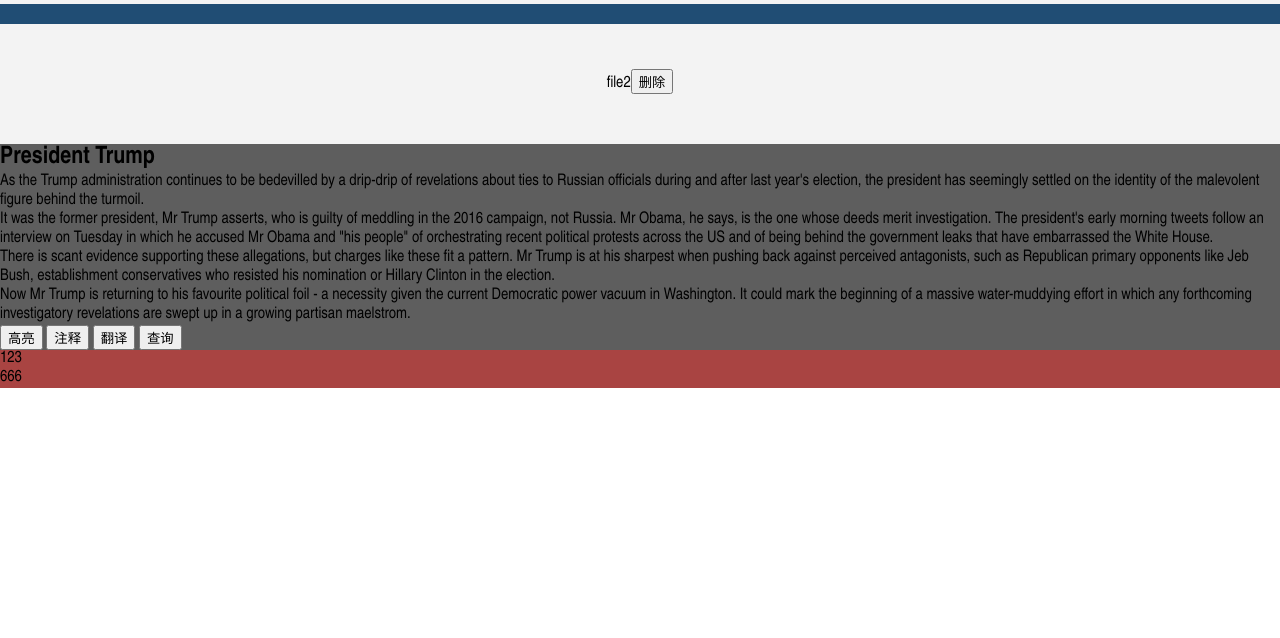
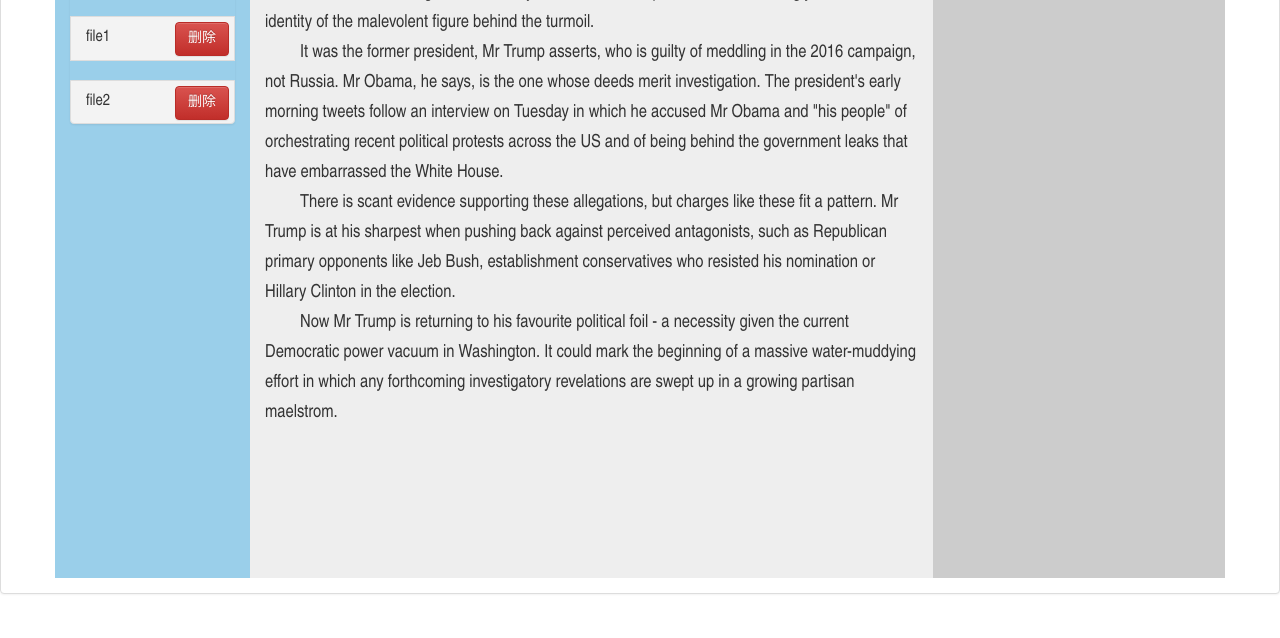
Before and after one commit to demongodYY/local-reader, a website: page index.html in a window 1280 px wide. Shown: the part 162-800 px from the top of the page. Drawn offline with Linux system fonts and the light colour scheme.

Commit message:
dianwu #3

```diff
--- a/index.html
+++ b/index.html
@@ -3,29 +3,34 @@
 <head>
     <meta charset="UTF-8">
     <title>Local-Reader</title>
-    <!--<link href="bower_components/bootstrap/dist/css/bootstrap.min.css " rel="stylesheet" type="text/css"/>-->
-    <!--<link href="bower_components/bootstrap/dist/css/bootstrap-theme.min.css" rel="stylesheet" type="text/css"/>-->
+    <!----><link href="bower_components/bootstrap/dist/css/bootstrap.min.css " rel="stylesheet" type="text/css"/>
+    <!----><link href="bower_components/bootstrap/dist/css/bootstrap-theme.min.css" rel="stylesheet" type="text/css"/>
     <link rel="stylesheet" type="text/css" href="static/css/main.css"/>
     <script src="bower_components/jquery/dist/jquery.min.js"></script>
-    <!--<script src="bower_components/bootstrap/dist/js/bootstrap.min.js"></script>-->
+    <!----><script src="bower_components/bootstrap/dist/js/bootstrap.min.js"></script>
     <script src="static/js/main.js"></script>
+    <link href="static/css/list_dian.css" rel="stylesheet">
 
 </head>
 <body>
-        <div class="div_files">
+    <div class="eg panel panel-default container-fluid">
+    <div class="panel-heading">FCC文本阅读器</div>
+    <div class="panel-body">
+        <div id="view">
             <div class="container">
                 <div class="row">
-	    <div class="div_catalog col-md-3">
-	    	<label for="sfile" class="btn btn-primary">打开本地文档</label>
+                    <div class="div_catalog col-md-2">
+                        <label for="sfile" class="btn btn-primary">open</label>
                         <input type="file" class="file_open" id="sfile" />
                         <div class="div_files">
                             <ul class="ul_files list-group">
-	                <li class="div_file1 list-group-item"><span>file1</span><button class="btn btn-danger">删除</button></li>
-	                <li class="div_file2 list-group-item"><span>file2</span><button class="btn btn-danger">删除</button></li>
+                                <li class="div_file1 list-group-item"><span>file1</span><button class="btn btn-danger pull-right">删除</button></li>
+                                <li class="div_file2 list-group-item"><span>file1</span><button class="btn btn-danger pull-right">删除</button></li>
+                                <li class="div_file3 list-group-item"><span>file2</span><button class="btn btn-danger pull-right">删除</button></li>
                             </ul>
                         </div>
                     </div>
-	    <div class="div_content col-md-6">
+                    <div class="div_content col-md-7">
                         <div class="div_container">
                             <h2>President Trump</h2>
                             <p>As the Trump administration continues to be bedevilled by a drip-drip of revelations about ties to Russian officials during and after last year's election, the president has seemingly settled on the identity of the malevolent figure behind the turmoil.</p>
@@ -47,5 +52,8 @@
                     </div>
                 </div>
             </div>
+        </div>
+    </div>
+</div>
 </body>
 </html>
--- /dev/null
+++ b/static/css/list_dian.css
@@ -0,0 +1,35 @@
+.div_catalog li{
+    width: 100%;
+    /*height: 120px;*/
+    margin-top: 20px;
+    background-color: #f3f3f3;
+    text-align: left;
+    /*line-height: 120px;*/
+}
+.div_catalog{
+    height:680px;
+    position: relative;
+}
+.div_catalog li button{
+    position: absolute;
+    right:5px;
+    top:5px;
+}
+.div_catalog li span{
+    text-align: left;
+}
+#view{
+    height: 680px;
+}
+.div_content h2{
+    text-align: center;
+    line-height: 40px;
+    margin-top: 10px;
+}
+.div_content p{
+    text-indent:35px;
+    line-height: 30px;
+    font-size: 18px;
+
+
+}
--- a/static/css/main.css
+++ b/static/css/main.css
@@ -2,7 +2,7 @@
 			html, body, ul, li, ol, dl, dd, dt, p, h1, h2, h3, h4, h5, h6, form, fieldset, legend, img { margin:0; padding:0; }
 			img { border:none; }
 			img{display: block;}
-			ul, ol { list-style:none; }
+			ul, ol, li { list-style:none; }
 			body { font-size:16px ;font-family:"微软雅黑","宋体","Arial Narrow";background-color: #FFFFFF;}
 			a { color:#2f2f2f; text-decoration:none; }
 			.clearfix:before,.clearfix:after{
@@ -22,27 +22,19 @@
 
 /*layout*/
 .div_catalog{
-	background-color: #204D74;
-	height: 100%;
+	background-color: #9acfea;
+	/*height: 100%;*/
 }
 .div_notes{
-	background-color: #A94442;
-	height: 100%;
-}
+	background-color: #ccc;
+	height: 680px;}
 .div_content{
-	background-color: #5E5E5E;
-	height: 100%;
+	background-color: #eee;
+	height: 680px;
+	overflow:auto;
 }
 /*catalog*/
-.div_catalog input{
+/**/.div_catalog input{
  	position:absolute;
  	clip:rect(0 0 0 0);
 }
-.div_catalog li{
-	width: 100%;
-	height: 120px;
-	margin-top: 20px;
-	background-color: #f3f3f3;
-	text-align: center;
-	line-height: 120px;
-}
```
Lines whose indentation alone changed are shown as unchanged.
